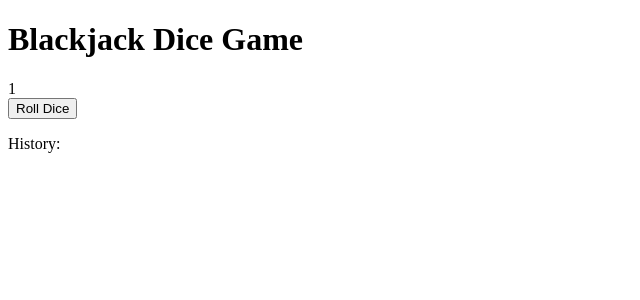
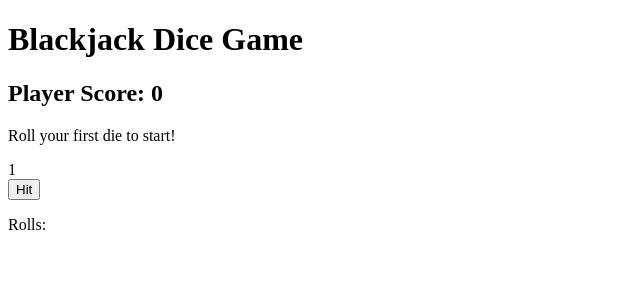
Before and after one commit to male9-techcollege/terningespil, a React (Vite) app: page / in a window 1280 px wide. Shown: the top 300 px of the page, without its empty margins (0-640 px from the left). Built offline with nearby package versions, Linux system fonts and the light colour scheme.

Commit message:
Refactor App component to use BlackjackGame; implement game logic and DiceRoller integration

```diff
--- a/src/App.tsx
+++ b/src/App.tsx
@@ -1,9 +1,10 @@
-import DiceRoller from "./components/BlackjackDie/DiceRoller";
+import BlackjackGame from "./components/BlackjackGame/BlackjackGame";
+
 function App() {
   return (
     <div className="App">
       <h1>Blackjack Dice Game</h1>
-      <DiceRoller />
+      <BlackjackGame />
     </div>
   );
 }
--- a/src/components/BlackjackDie/DiceRoller.tsx
+++ b/src/components/BlackjackDie/DiceRoller.tsx
@@ -1,52 +1,45 @@
 import { useState, useEffect } from "react";
 
-const DiceRoller = () => {
+interface DiceRollerProps {
+  onRoll?: (value: number) => void;
+  disabled?: boolean;
+}
+
+const DiceRoller = ({ onRoll, disabled = false }: DiceRollerProps) => {
   const [diceValue, setDiceValue] = useState<number>(1);
   const [isRolling, setIsRolling] = useState<boolean>(false);
-  const [rollHistory, setRollHistory] = useState<number[]>([]);
 
-  // Roll dice function - 11 sided dice (1-11)
   const rollDice = () => {
-    console.log("Roll dice function is called");
+    if (disabled) return;
+
     setIsRolling(true);
 
-    // Simulate rolling animation
     setTimeout(() => {
       const newValue = Math.floor(Math.random() * 11) + 1;
-      console.log("New dice value:", newValue);
       setDiceValue(newValue);
-      setRollHistory((prev) => [...prev, newValue]);
-      console.log("Updating roll history");
       setIsRolling(false);
-      console.log("Rolling finished");
+      if (onRoll) {
+        onRoll(newValue);
+      }
     }, 500);
   };
 
-  // Auto-roll effect for visual rolling
   useEffect(() => {
     if (isRolling) {
-      console.log("Starting visual rolling effect");
       const interval = setInterval(() => {
         setDiceValue(Math.floor(Math.random() * 11) + 1);
-        // interval for rolling effect
-      }, 500);
+      }, 100);
 
-      return () => {
-        console.log("Cleaning up rolling effect");
-        clearInterval(interval);
-      };
+      return () => clearInterval(interval);
     }
   }, [isRolling]);
 
   return (
     <div className="dice-roller">
       <div className={`dice ${isRolling ? "rolling" : ""}`}>{diceValue}</div>
-      <button onClick={rollDice} disabled={isRolling}>
-        {isRolling ? "Rolling..." : "Roll Dice"}
+      <button onClick={rollDice} disabled={isRolling || disabled}>
+        {isRolling ? "Rolling..." : "Hit"}
       </button>
-      <div className="roll-history">
-        <p>History: {rollHistory.join(", ")}</p>
-      </div>
     </div>
   );
 };
--- /dev/null
+++ b/src/components/BlackjackGame/BlackjackGame.tsx
@@ -0,0 +1,111 @@
+import { useState } from "react";
+import DiceRoller from "./../BlackjackDie/DiceRoller";
+
+interface GameState {
+  playerTotal: number;
+  rolls: number[];
+  gameStatus: "initial" | "playing" | "bust" | "stand";
+  canHit: boolean;
+}
+
+const BlackjackGame = () => {
+  const [gameState, setGameState] = useState<GameState>({
+    playerTotal: 0,
+    rolls: [],
+    gameStatus: "initial",
+    canHit: false,
+  });
+
+  // Handle first roll
+  const handleFirstRoll = (value: number) => {
+    setGameState({
+      playerTotal: value,
+      rolls: [value],
+      gameStatus: "playing",
+      canHit: true,
+    });
+  };
+
+  // Handle hit
+  const handleHit = (value: number) => {
+    const newTotal = gameState.playerTotal + value;
+    const newRolls = [...gameState.rolls, value];
+
+    if (newTotal > 21) {
+      setGameState({
+        playerTotal: newTotal,
+        rolls: newRolls,
+        gameStatus: "bust",
+        canHit: false,
+      });
+    } else {
+      setGameState({
+        playerTotal: newTotal,
+        rolls: newRolls,
+        gameStatus: "playing",
+        canHit: true,
+      });
+    }
+  };
+
+  // Handle stand
+  const handleStand = () => {
+    setGameState((prev) => ({
+      ...prev,
+      gameStatus: "stand",
+      canHit: false,
+    }));
+  };
+
+  // Reset game
+  const resetGame = () => {
+    setGameState({
+      playerTotal: 0,
+      rolls: [],
+      gameStatus: "initial",
+      canHit: false,
+    });
+  };
+
+  return (
+    <div className="game-controller">
+      <h2>Player Score: {gameState.playerTotal}</h2>
+
+      {gameState.gameStatus === "initial" && (
+        <div>
+          <p>Roll your first die to start!</p>
+          <DiceRoller onRoll={handleFirstRoll} />
+        </div>
+      )}
+
+      {gameState.gameStatus === "playing" && (
+        <div>
+          <p>Your total: {gameState.playerTotal}</p>
+          <p>Choose your action:</p>
+          <DiceRoller onRoll={handleHit} disabled={!gameState.canHit} />
+          <button onClick={handleStand}>Stand</button>
+        </div>
+      )}
+
+      {gameState.gameStatus === "bust" && (
+        <div>
+          <h3>BUST! You went over 21</h3>
+          <button onClick={resetGame}>New Game</button>
+        </div>
+      )}
+
+      {gameState.gameStatus === "stand" && (
+        <div>
+          <h3>You stand with {gameState.playerTotal}</h3>
+          <button onClick={resetGame}>New Game</button>
+        </div>
+      )}
+
+      <div className="roll-history">
+        <p>Rolls: {gameState.rolls.join(", ")}</p>
+      </div>
+    </div>
+  );
+};
+
+export default BlackjackGame;
```
Also changed, not shown: src/components/BlackjackGame/BlackjackGame.module.scss (added).
